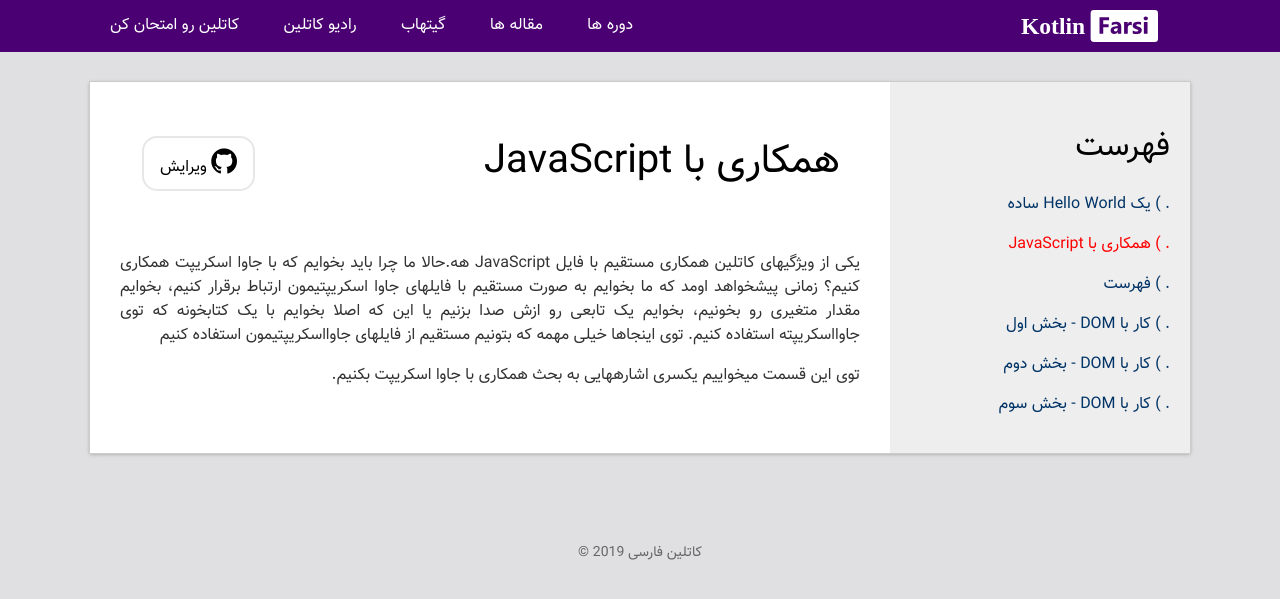
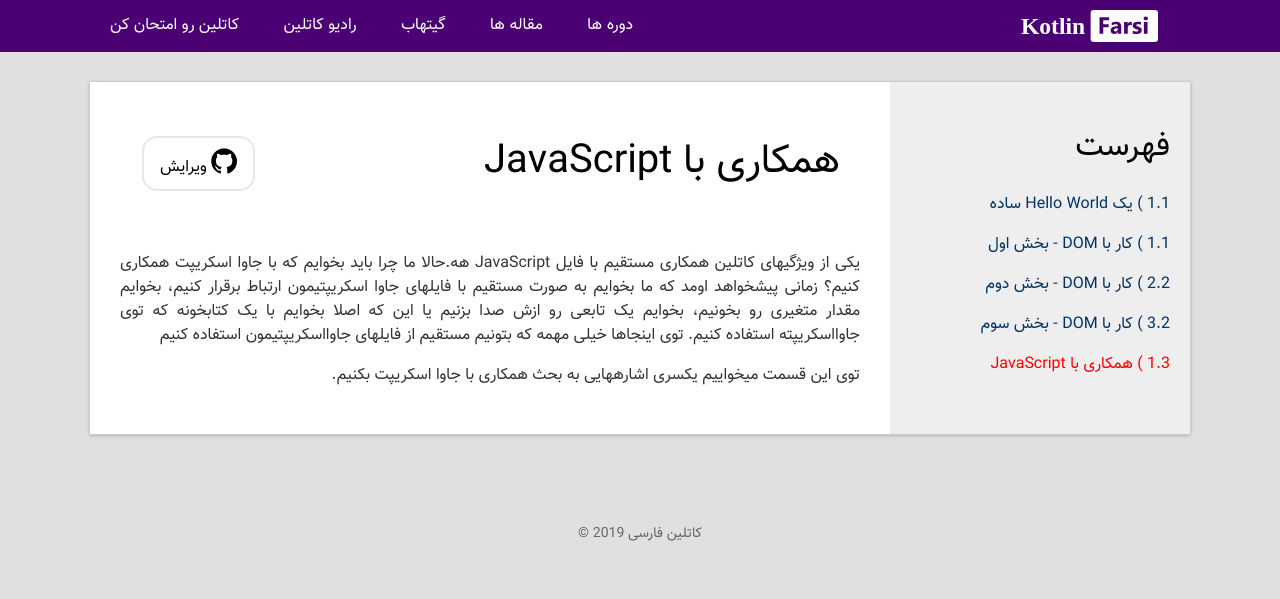
Before and after one commit to KotlinFarsi/KotlinFarsi-WebSite, a Jekyll site: the page built from _tutorials/js/javascript-introp/javascript-introp.md, in a window 1280 px wide. Shown: the top 599 px of the page. Built offline with Jekyll 4.4.1, drawn with Linux system fonts in a browser that asks for light colours; nearby versions of some CDN libraries.

Commit message:
add chapter and units for js

```diff
--- a/_tutorials/js/hello-world/hello-world.md
+++ b/_tutorials/js/hello-world/hello-world.md
@@ -2,8 +2,8 @@
 layout: tutorial
 title: "یک Hello World ساده"
 category: js
-unit:
-chapter:
+unit: 1
+chapter: 1
 ---
 
 
--- a/_tutorials/js/javascript-introp/javascript-introp.md
+++ b/_tutorials/js/javascript-introp/javascript-introp.md
@@ -2,8 +2,8 @@
 layout: tutorial
 title: "همکاری با JavaScript"
 category: js
-unit:
-chapter:
+unit: 3
+chapter: 1
 ---
 
 
--- a/_tutorials/js/working-with-the-dom-part1/working-with-the-dom-part1.md
+++ b/_tutorials/js/working-with-the-dom-part1/working-with-the-dom-part1.md
@@ -2,8 +2,8 @@
 layout: tutorial
 title: "کار با DOM - بخش اول"
 category: js
-unit:
-chapter:
+unit: 1
+chapter: 1
 ---
 
 
--- a/_tutorials/js/working-with-the-dom-part2/working-with-the-dom-part2.md
+++ b/_tutorials/js/working-with-the-dom-part2/working-with-the-dom-part2.md
@@ -2,8 +2,8 @@
 layout: tutorial
 title: "کار با DOM - بخش دوم"
 category: js
-unit:
-chapter:
+unit: 2
+chapter: 2
 ---
 
 
--- a/_tutorials/js/working-with-the-dom-part3/working-with-the-dom-part3.md
+++ b/_tutorials/js/working-with-the-dom-part3/working-with-the-dom-part3.md
@@ -2,8 +2,8 @@
 layout: tutorial
 title: "کار با DOM - بخش سوم"
 category: js
-unit:
-chapter:
+unit: 2
+chapter: 3
 ---
 
 
```
Also changed, not shown: _tutorials/js/js.md (deleted, +0 -29 lines).
